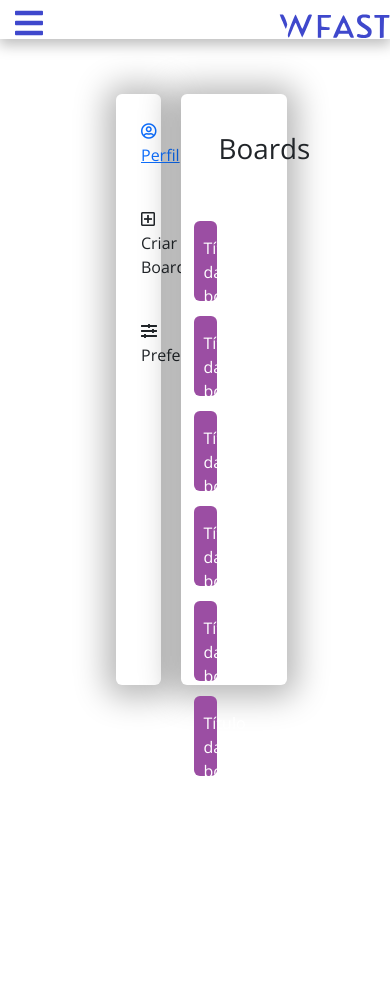
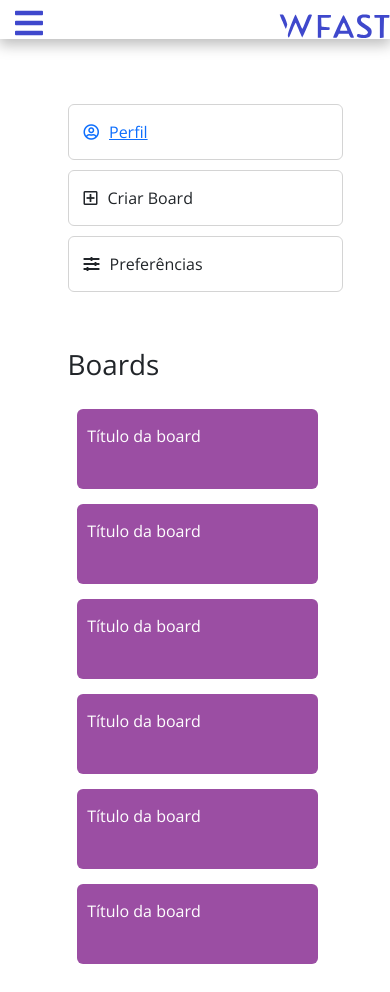
Before and after one commit to dre-lnx/wFast-react, a React (Create React App) app: page /dashboard in a window 390 px wide. Before the commit the page ends 844 px from the top, so only its background shows below. Built offline with nearby package versions, Linux system fonts and the light colour scheme.

Commit message:
fix responsabilidade

```diff
--- a/src/assets/App.css
+++ b/src/assets/App.css
@@ -9,7 +9,6 @@
 /*----------------Body----------------*/
 html {
   height: 100vh;
-  background: white;
 }
 
 /*----------------Variables----------------*/
@@ -179,7 +178,7 @@ html {
   -webkit-box-shadow: -1px 2px 8px 3px rgba(0, 0, 0, 0.33);
   box-shadow: -1px 2px 8px 3px rgba(0, 0, 0, 0.33);
   margin: auto;
-  margin-top: 20vh;
+  margin-top: 10vh;
   width: 100%;
   max-width: 450px;
   padding: 28px;
@@ -263,11 +262,11 @@ html {
 .boards-container .dashboard-sidebar,
 .boards-container .dashboard-body {
   border-radius: 6px;
+  -webkit-box-shadow: -1px 2px 8px 3px rgba(0, 0, 0, 0.33);
+  box-shadow: -1px 2px 8px 3px rgba(0, 0, 0, 0.33);
 }
 
 .boards-container .dashboard-sidebar {
-  -webkit-box-shadow: 0px 2px 32px 10px rgba(0, 0, 0, 0.29);
-  box-shadow: 0px 2px 32px 10px rgba(0, 0, 0, 0.29);
   font-family: 'Open Sans', sans-serif;
   background-color: white;
   width: 25%;
@@ -299,8 +298,6 @@ html {
 
 .boards-container .dashboard-body {
   padding-left: 10px;
-  -webkit-box-shadow: 0px 2px 32px 10px rgba(0, 0, 0, 0.29);
-  box-shadow: 0px 2px 32px 10px rgba(0, 0, 0, 0.29);
   background-color: white;
   width: 60%;
   margin: 10px;
@@ -603,6 +600,44 @@ html {
 }
 
 /*-----------------Mobile-----------------*/
+@media only screen and (max-width: 1616px) {
+  .boardCard {
+    width: 40% !important;
+  }
+}
+
+@media only screen and (max-width: 1157px) {
+  .dashboard-body,
+  .dashboard-sidebar {
+    -webkit-box-shadow: none !important;
+            box-shadow: none !important;
+    width: 100% !important;
+  }
+  .dashboard-body h1,
+  .dashboard-sidebar h1 {
+    padding: 0px !important;
+  }
+  .boardsBody .boardCard {
+    width: 100% !important;
+  }
+  .boards-container {
+    display: -webkit-box !important;
+    display: -ms-flexbox !important;
+    display: flex !important;
+    -webkit-box-orient: vertical !important;
+    -webkit-box-direction: normal !important;
+        -ms-flex-direction: column !important;
+            flex-direction: column !important;
+    padding: 0px !important;
+  }
+  .dashboard-container {
+    width: 90%;
+  }
+  .sidebar-list li {
+    border: 1px solid #d4d4d4;
+  }
+}
+
 @media only screen and (max-width: 640px) {
   .fa-bars {
     display: block;
--- a/src/assets/App.scss
+++ b/src/assets/App.scss
@@ -12,8 +12,6 @@
 
 html {
   height: 100vh;
-
-  background: white;
 }
 
 /*----------------Variables----------------*/
@@ -26,11 +24,18 @@ $box-spacing: 28px;
 
 $border-pattern: #d4d4d4;
 
+$logo-color: #004aad;
+
 /*---Animations---*/
 
 $animation-pattern: 0.5s;
 
 /*/*----------------Mixins----------------*/
+
+@mixin box-shadow {
+  -webkit-box-shadow: -1px 2px 8px 3px rgba(0, 0, 0, 0.33);
+  box-shadow: -1px 2px 8px 3px rgba(0, 0, 0, 0.33);
+}
 
 @mixin flex-y {
   display: flex;
@@ -185,7 +190,7 @@ $animation-pattern: 0.5s;
   -webkit-box-shadow: -1px 2px 8px 3px rgba(0, 0, 0, 0.33);
   box-shadow: -1px 2px 8px 3px rgba(0, 0, 0, 0.33);
   margin: auto;
-  margin-top: 20vh;
+  margin-top: 10vh;
   width: 100%;
   max-width: 450px;
   padding: $box-spacing;
@@ -248,6 +253,7 @@ $animation-pattern: 0.5s;
   .dashboard-sidebar,
   .dashboard-body {
     border-radius: 6px;
+    @include box-shadow();
   }
 
   .dashboard-sidebar {
@@ -270,8 +276,6 @@ $animation-pattern: 0.5s;
         }
       }
     }
-    -webkit-box-shadow: 0px 2px 32px 10px rgba(0, 0, 0, 0.29);
-    box-shadow: 0px 2px 32px 10px rgba(0, 0, 0, 0.29);
     font-family: 'Open Sans', sans-serif;
     background-color: white;
     width: 25%;
@@ -329,8 +333,6 @@ $animation-pattern: 0.5s;
     }
 
     padding-left: 10px;
-    -webkit-box-shadow: 0px 2px 32px 10px rgba(0, 0, 0, 0.29);
-    box-shadow: 0px 2px 32px 10px rgba(0, 0, 0, 0.29);
     background-color: white;
     width: 60%;
     margin: 10px;
@@ -495,6 +497,43 @@ $animation-pattern: 0.5s;
 
 /*-----------------Mobile-----------------*/
 
+@media only screen and (max-width: 1616px) {
+  .boardCard {
+    width: 40% !important;
+  }
+}
+
+@media only screen and (max-width: 1157px) {
+  .dashboard-body,
+  .dashboard-sidebar {
+    box-shadow: none !important;
+    width: 100% !important;
+    h1 {
+      padding: 0px !important;
+    }
+  }
+  .boardsBody {
+    .boardCard {
+      width: 100% !important;
+    }
+  }
+  .boards-container {
+    display: flex !important;
+    flex-direction: column !important;
+    padding: 0px !important;
+  }
+
+  .dashboard-container {
+    width: 90%;
+  }
+
+  .sidebar-list {
+    li {
+      border: 1px solid $border-pattern;
+    }
+  }
+}
+
 @media only screen and (max-width: 640px) {
   .fa-bars {
     display: block;
```
Also changed, not shown: 1 other file (tests, documents, lock files or other folders).
